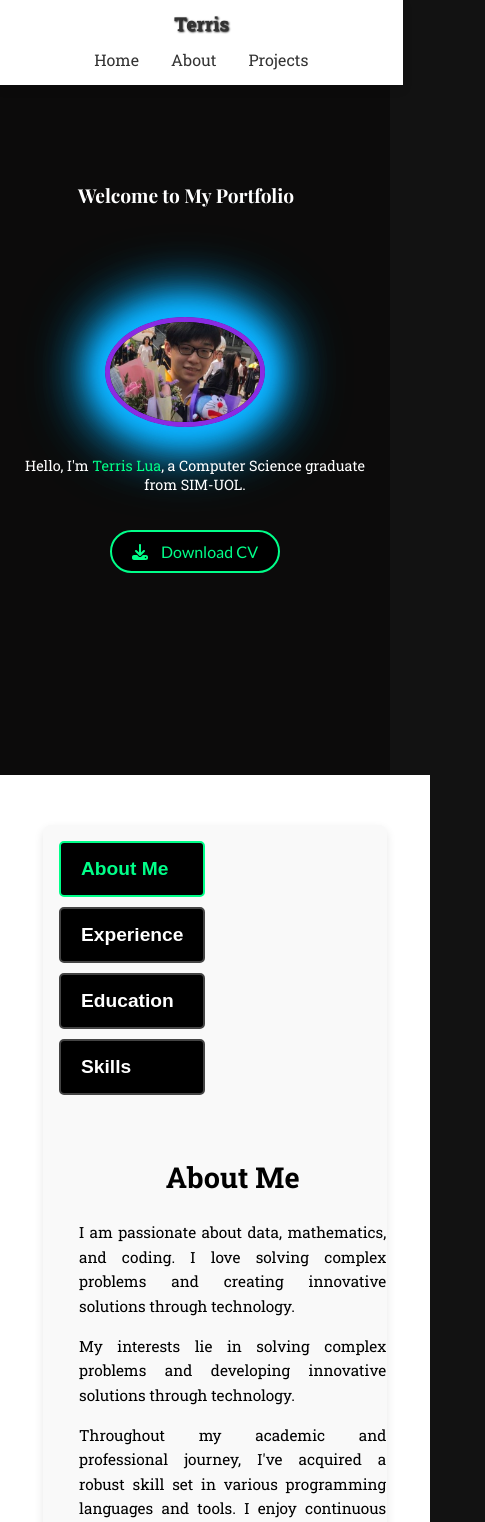
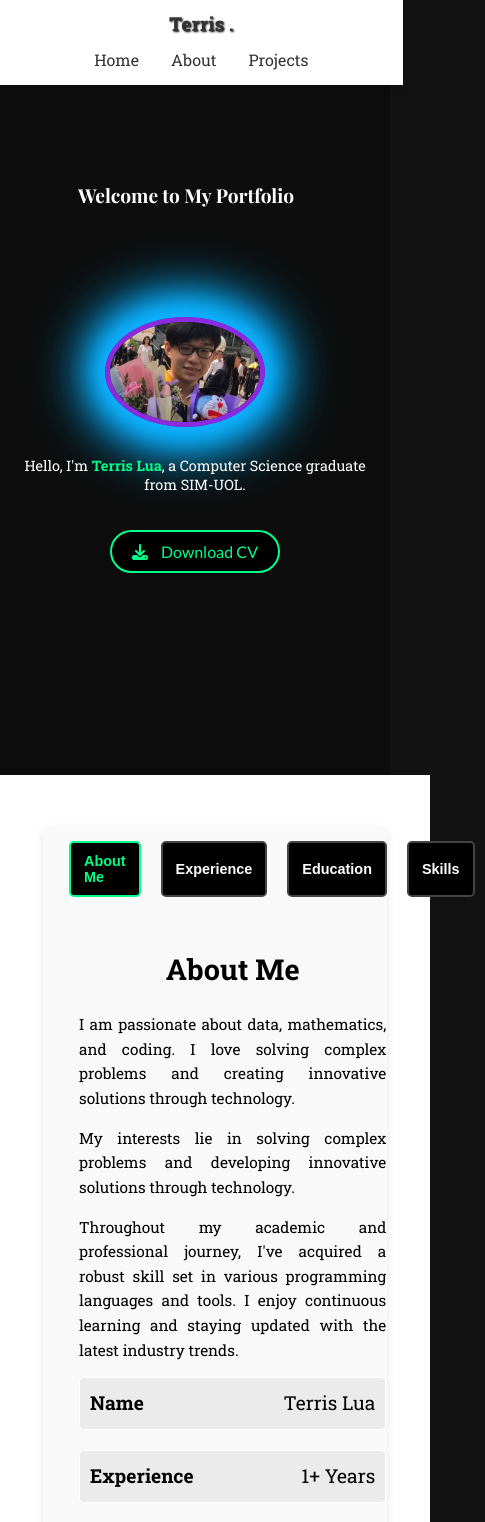
Before and after one commit to TerrisLua/PortfolioWebsite, a React (Create React App) app: page / in a window 390 px wide. Shown: the top 1522 px of the page, 485 px wide, since content can reach past the window. Built offline with nearby package versions, Linux system fonts and the light colour scheme.

Commit message:
Removed background.js

```diff
--- a/src/components/Background.css
+++ /dev/null
@@ -1,49 +0,0 @@
-/* src/components/Background.css */
-
-@keyframes float {
-    0% {
-      transform: translateY(0) translateX(0);
-    }
-    50% {
-      transform: translateY(-20px) translateX(10px);
-    }
-    100% {
-      transform: translateY(0) translateX(0);
-    }
-  }
-
-  .animated-background {
-    position: fixed;
-    top: 0;
-    left: 0;
-    width: 100%;
-    height: 100%;
-    overflow: hidden; /* Ensure shapes don't overflow */
-    z-index: -1; /* Ensure it is behind other content */
-    background: #1a1a1a; /* A subtle dark background */
-  }
-
-  .shape {
-    position: absolute;
-    width: 50px;
-    height: 50px;
-    background: rgba(255, 255, 255, 0.1);
-    border-radius: 50%;
-    animation: float 6s ease-in-out infinite;
-  }
-
-  .shape:nth-child(2) {
-    width: 70px;
-    height: 70px;
-    animation-duration: 8s;
-    top: 20%;
-    left: 50%;
-  }
-
-  .shape:nth-child(3) {
-    width: 100px;
-    height: 100px;
-    animation-duration: 10s;
-    top: 60%;
-    left: 20%;
-  }
--- a/src/components/Background.js
+++ /dev/null
@@ -1,16 +0,0 @@
-// src/components/Background.js
-
-import React from 'react';
-import './Background.css';
-
-const Background = () => {
-  return (
-    <div className="animated-background">
-      <div className="shape"></div>
-      <div className="shape"></div>
-      <div className="shape"></div>
-    </div>
-  );
-};
-
-export default Background;
--- a/src/components/Education.js
+++ b/src/components/Education.js
@@ -5,12 +5,12 @@ const education = [
   {
     title: 'Bachelor Degree in Computer Science',
     institution: 'SIM-UOL',
-    date: 'Graduated: Nov 2023',
+    date: 'Oct 2020 - Nov 2023',
   },
   {
     title: 'Diploma in Electrical & Electronics Engineering',
     institution: 'Singapore Polytechnic',
-    date: 'Graduated: Mar 2018',
+    date: 'Mar 2015 - Mar 2018',
   },
 ];
 
--- a/src/components/HomePage.css
+++ b/src/components/HomePage.css
@@ -87,6 +87,7 @@ a:hover {
 
 .highlight {
   color: #00ff89; /* Green color for highlight */
+  font-weight: bold; /* Make the font bolder */
 }
 
 .button:hover {
@@ -135,7 +136,7 @@ a:hover {
 }
 
 .section.dark {
-  background: #0c0b0b; /* Light black background */
+  background: #0e0d0d; /* Light black background */
   color: #ffffff; /* White text */
 
 }
@@ -201,11 +202,16 @@ a:hover {
   margin-bottom: 10px; /* Space between each box */
   transition: background-color 0.3s, color 0.3s, border-color 0.3s;
 }
-.tab-button:hover,
+
 .tab-button.active {
   background-color: #000; /* Maintain dark black background */
   color: #00ff89; /* Change text color to match the style */
   border-color: #00ff89; /* Change border color to match the style */
+}
+
+.tab-button:hover{
+  background-color: #000; /* Maintain dark black background */
+  color: #00ff89; /* Change text color to match the style */
 }
 
 .about-content-wrapper {
@@ -585,6 +591,12 @@ a:hover {
     max-width: 90%;
   }
 
+  .about-sidebar {
+    display: flex;
+    flex-direction: row;
+    margin-right: 20px;
+  }
+
   .home-text .heading {
     font-size: 1.5rem; /* Adjust h1 font size for mobile */
   }
@@ -604,6 +616,10 @@ a:hover {
     margin-top: 100px;
   }
 
+  .about-content {
+    margin-right: 10px;
+  }
+
   .about-container {
     flex-direction: column;
     text-align: center;
@@ -614,6 +630,15 @@ a:hover {
     top: 20%; /* Adjust this value to position it at the top of your DP */
     left: 20%; /* Center it horizontally */
     transform: translateX(-50%); /* Adjust position to be centered */
+  }
+
+  .tab-button {
+    padding: 10px 13px;
+    cursor: pointer;
+    font-size: 0.9em;
+    font-weight: bold;
+    margin: 0 10px; /* Add horizontal margin for spacing */
+    transition: background-color 0.3s, color 0.3s, border-color 0.3s;
   }
 
   .about-text {
--- a/src/components/HomePage.js
+++ b/src/components/HomePage.js
@@ -2,7 +2,6 @@
 import React, { useState } from 'react';
 import { motion } from 'framer-motion';
 import Navbar from './Navbar'; // Import the Navbar component
-import Background from './Background'; // Import the Background component
 import './HomePage.css'; // Import the CSS file
 import Projects from './Projects';
 import Experience from './Experience'; // Import the Experience component
@@ -77,7 +76,6 @@ const HomePage = () => {
 
   return (
     <div>
-      <Background /> {/* Include the Background component */}
       <Navbar /> {/* Include the Navbar component */}
       <div className="section home-section dark" id="home">
         <div className="home-content">
--- a/src/components/Navbar.js
+++ b/src/components/Navbar.js
@@ -13,7 +13,7 @@ const Navbar = () => {
       transition={{ type: 'spring', stiffness: 120 }}
     >
       <div className="brand">
-        <span>Terris</span>
+        <span>Terris .</span>
       </div>
       <div className="nav-links">
         <ul>
```
